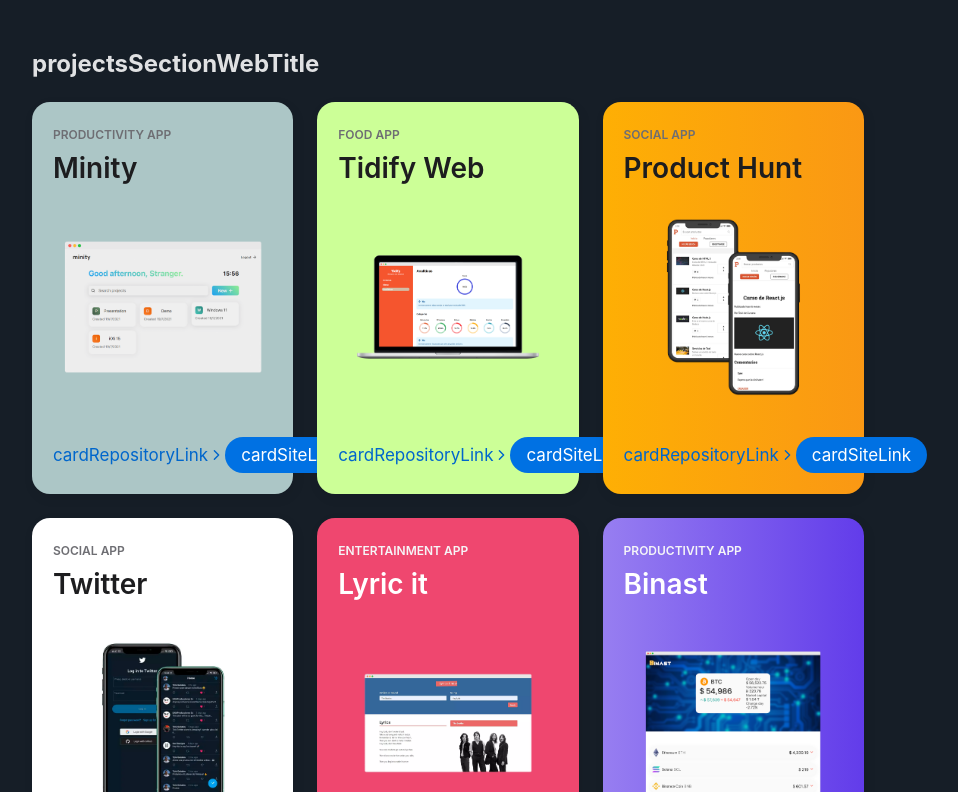
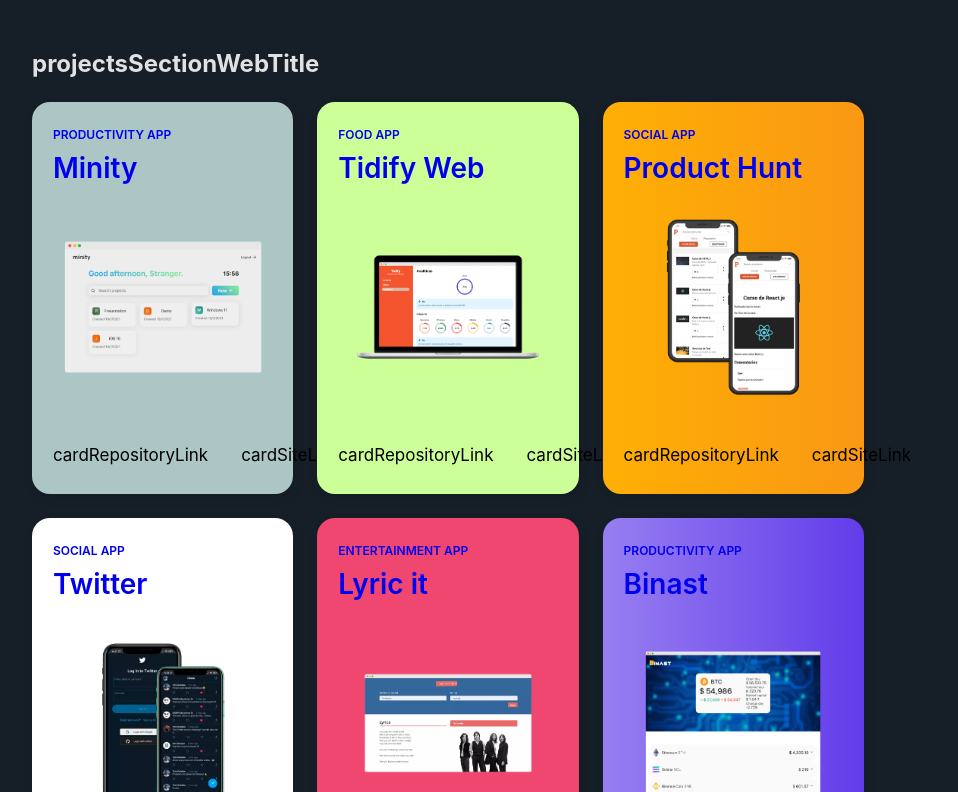
Before and after one commit to tzivigelstein/portfolio, a React app: page / in a window 1280 px wide. Shown: the part 1148-1940 px from the top of the page, without its empty margins (192-1150 px from the left). Built offline with nearby package versions, Linux system fonts and the light colour scheme; no server answers; the HTML template or start-up script is replaced by a standard one; a web font is replaced by a local one.

Commit message:
Delete local variables

```diff
--- a/src/components/Card/index.module.css
+++ b/src/components/Card/index.module.css
@@ -1,19 +1,3 @@
-:root {
-  --text-primary-color: #1d1d1f;
-  --helper-color: #6e6e73;
-  --button: #0071e3;
-  --button-text: #fff;
-  --link-color: #06c;
-}
-
-[theme='dark'] {
-  --text-primary-color: #fff;
-  --helper-color: #f5f5f7;
-  --button: #fff;
-  --button-text: #000;
-  --link-color: #fff;
-}
-
 .card {
   border-radius: 1.125rem;
   padding: 8%;
```
